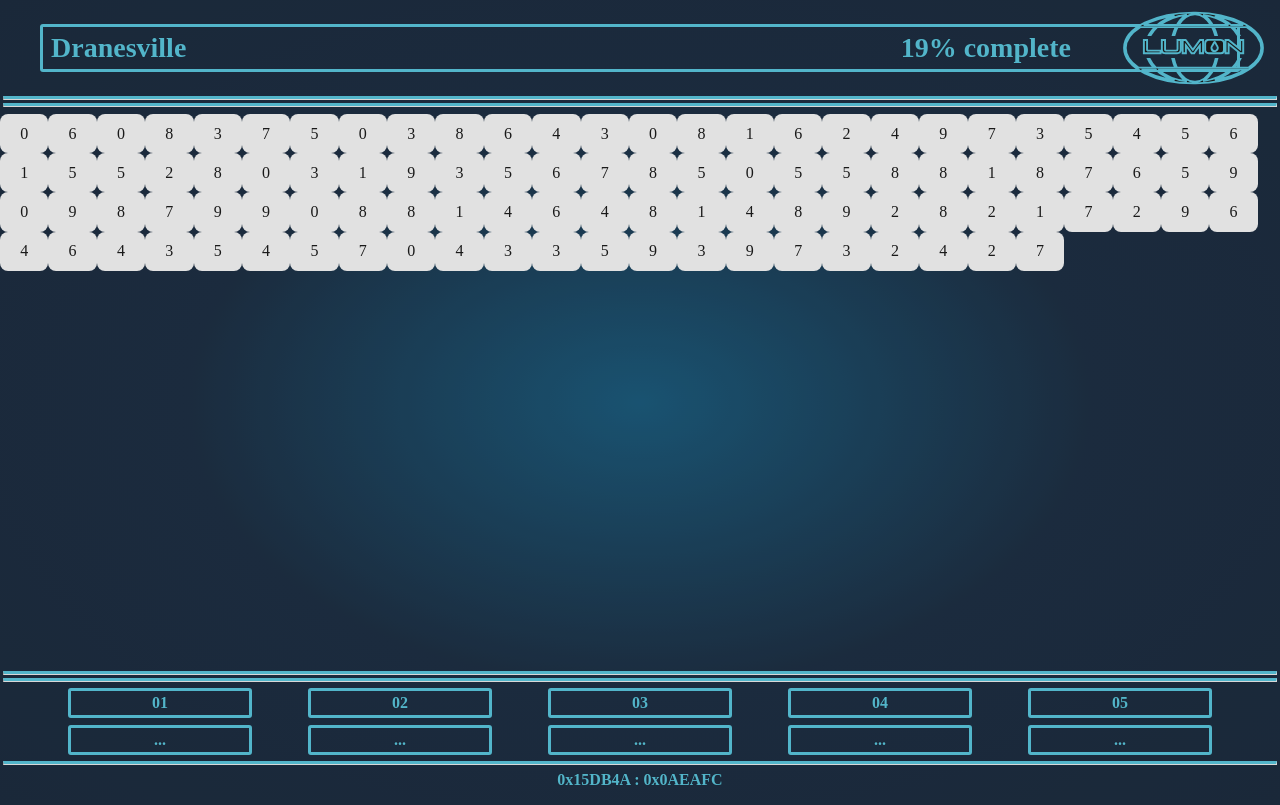
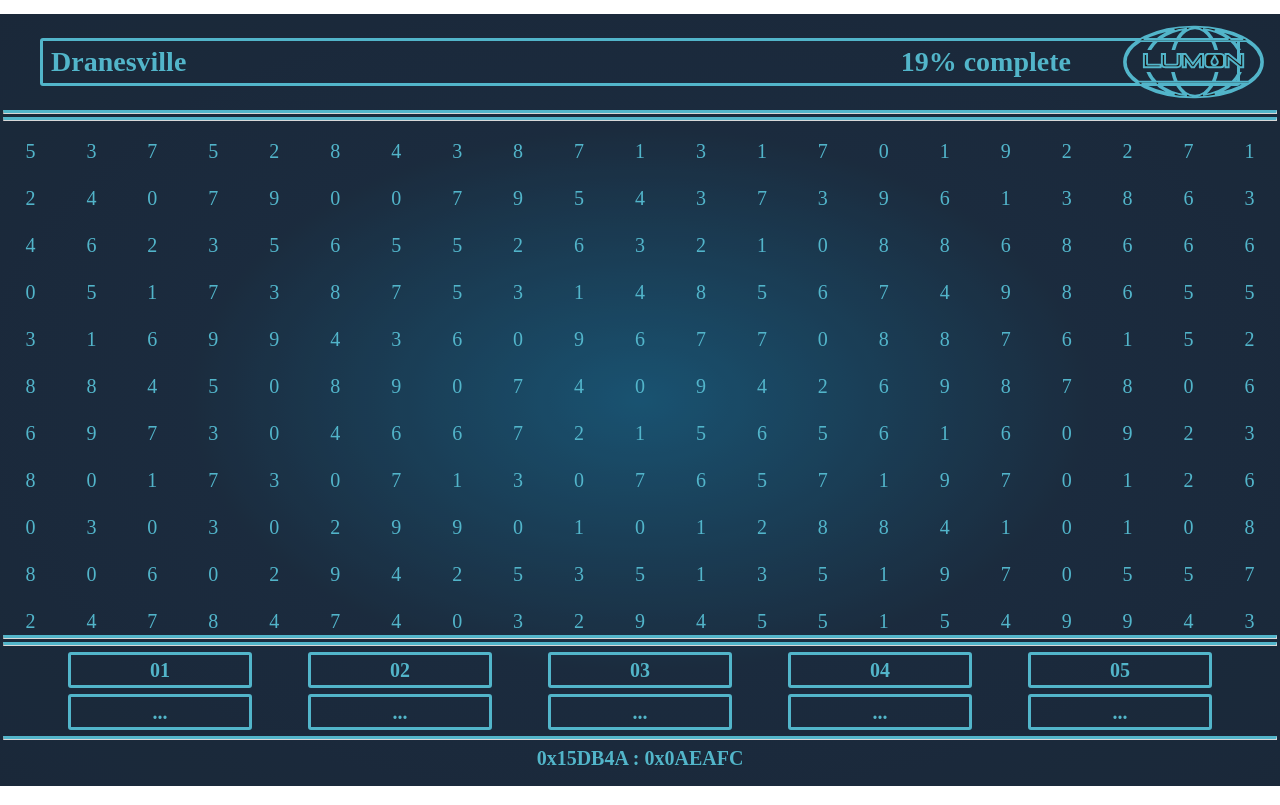
Before and after one commit to RogueChashu/Macrodata-refinement, a React (Vite) app in the folder mdr-screen/: page / in a window 1280 px wide. Built offline with nearby package versions, Linux system fonts and the light colour scheme.

Commit message:
Expand the data area to allow overflow

```diff
--- a/mdr-screen/src/App.css
+++ b/mdr-screen/src/App.css
@@ -15,11 +15,13 @@
   margin: 0;
   color: var(--terminal-color);
   background: radial-gradient(#00476d, #02162d, #011227);
-  font-weight: bold;
+  font-weight: bolder;
+  font-size: 20px;
   text-shadow: 0px 0 1px rgba(0, 0, 0, 0.5);
   filter: contrast(0.8) blur(0.5px);
   font-family: "severance";
 }
+
 
 .header {
   margin: 1.5rem 2.5rem;
@@ -59,7 +61,27 @@
 
 .dataContainer {
   padding: 4px 0;
-  height: 550px;
+
+  display: grid;
+  grid-template-columns: repeat(21, 1fr);
+  grid-template-rows: repeat(10, 1fr);
+  height: 500px;
+  width: 100%;
+  overflow: auto;
+}
+
+.numbers {
+  background-color: transparent;
+  color: var(--terminal-color);
+  border: 0px;
+  cursor: default;
+}
+
+.numbers:hover {
+  font-weight: bold;
+  font-size: 1.2rem;
+  border: 0px;
+  cursor: default;
 }
 
 .binContainer {
--- a/mdr-screen/src/Data.jsx
+++ b/mdr-screen/src/Data.jsx
@@ -5,7 +5,7 @@
 
   let data = []
 
-  for (let i = 0; i < 100; i++) {
+  for (let i = 0; i < 350; i++) {
     data.push(Math.floor(Math.random()*10))
   }
   return data
```
Also changed, not shown: mdr-screen/src/App.jsx (indentation only).
